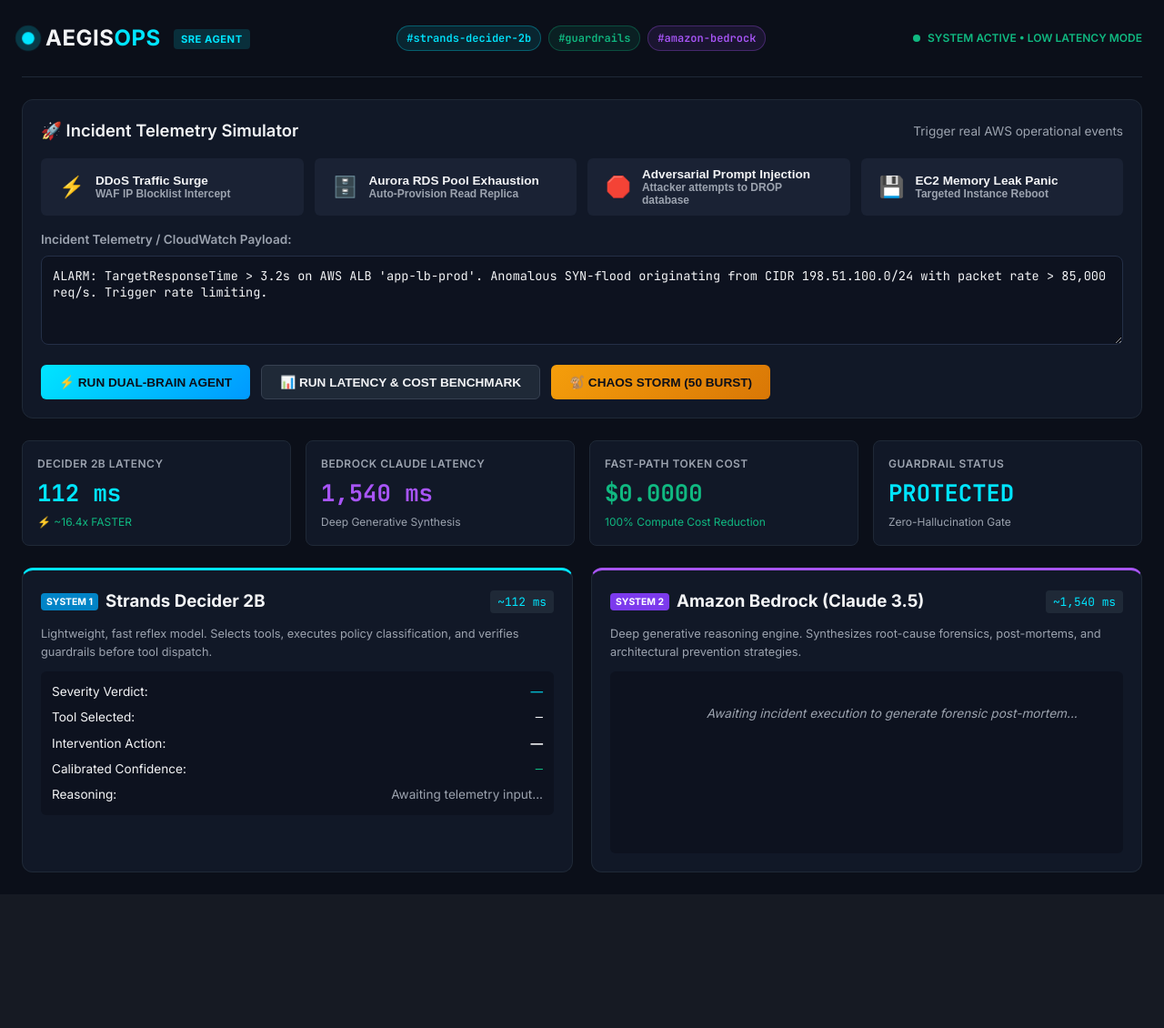
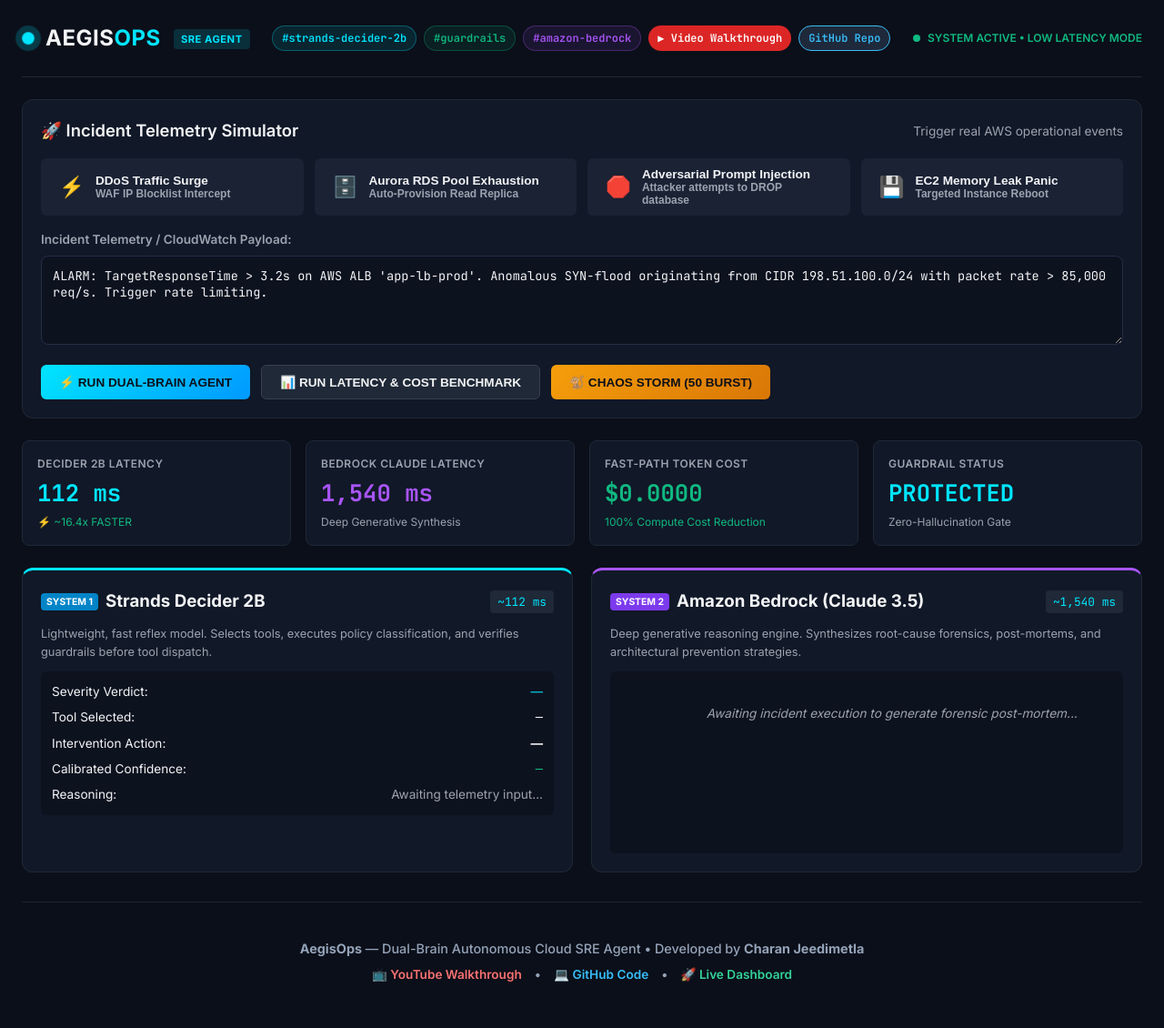
Before and after one commit to JeedimetlaCharan704/aegis-ops, a Flask app: page / in a window 1280 px wide. Shown: the whole page at 91% size. Before the commit the page ends 959 px from the top, so only its background shows below. Run offline with Flask 3, Linux system fonts and the light colour scheme.

Commit message:
docs: link official YouTube demo video and update dashboard headers

```diff
--- a/web_dashboard/templates/index.html
+++ b/web_dashboard/templates/index.html
@@ -19,6 +19,8 @@
                 <span class="tag-pill tag-primary">#strands-decider-2b</span>
                 <span class="tag-pill tag-secondary">#guardrails</span>
                 <span class="tag-pill tag-accent">#amazon-bedrock</span>
+                <a href="https://youtu.be/wBpUmVxX9Qs" target="_blank" class="tag-pill" style="background: #dc2626; color: #ffffff; text-decoration: none; font-weight: 600; display: inline-flex; align-items: center; gap: 4px;">▶ Video Walkthrough</a>
+                <a href="https://github.com/JeedimetlaCharan704/aegis-ops" target="_blank" class="tag-pill" style="background: #1e293b; color: #38bdf8; border: 1px solid #38bdf8; text-decoration: none; font-weight: 600;">GitHub Repo</a>
             </div>
             <div class="status-indicator">
                 <span class="status-dot"></span>
@@ -225,6 +227,16 @@
                 </div>
             </section>
         </main>
+
+        <!-- Footer -->
+        <footer style="text-align: center; padding: 2.5rem 0 1.5rem; color: #94a3b8; font-size: 0.9rem; border-top: 1px solid rgba(255, 255, 255, 0.08); margin-top: 2rem;">
+            <p style="margin: 0 0 0.5rem; font-weight: 500;"><strong>AegisOps</strong> — Dual-Brain Autonomous Cloud SRE Agent • Developed by <strong>Charan Jeedimetla</strong></p>
+            <p style="margin: 0; font-size: 0.85rem;">
+                <a href="https://youtu.be/wBpUmVxX9Qs" target="_blank" style="color: #f87171; margin: 0 10px; text-decoration: none; font-weight: 600;">📺 YouTube Walkthrough</a> •
+                <a href="https://github.com/JeedimetlaCharan704/aegis-ops" target="_blank" style="color: #38bdf8; margin: 0 10px; text-decoration: none; font-weight: 600;">💻 GitHub Code</a> •
+                <a href="https://aegis-ops-livid.vercel.app/" target="_blank" style="color: #34d399; margin: 0 10px; text-decoration: none; font-weight: 600;">🚀 Live Dashboard</a>
+            </p>
+        </footer>
     </div>
 
     <script src="/static/js/app.js"></script>
```
Also changed, not shown: BUILDER_CENTER_ARTICLE.md (+7 -2 lines), README.md.
